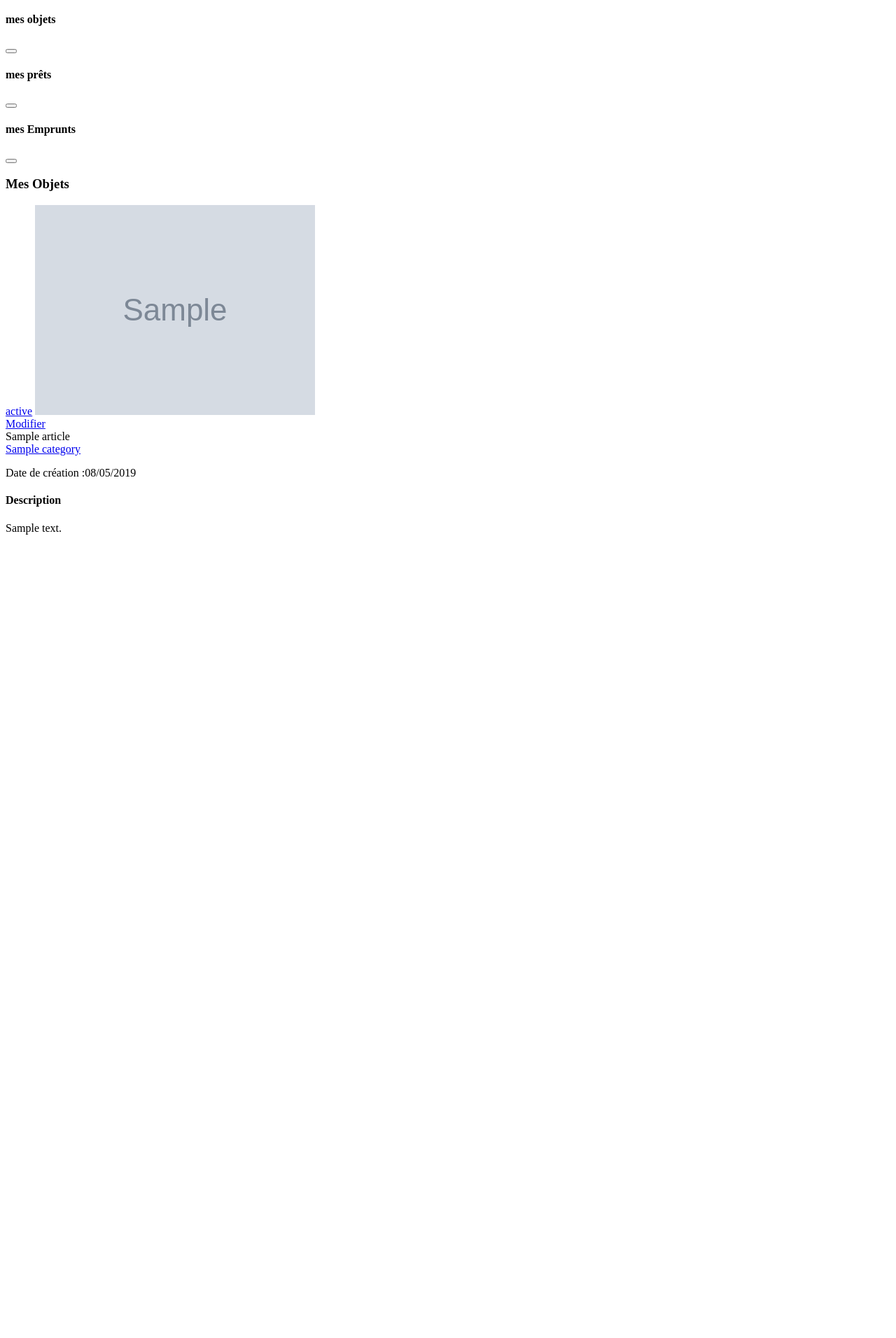
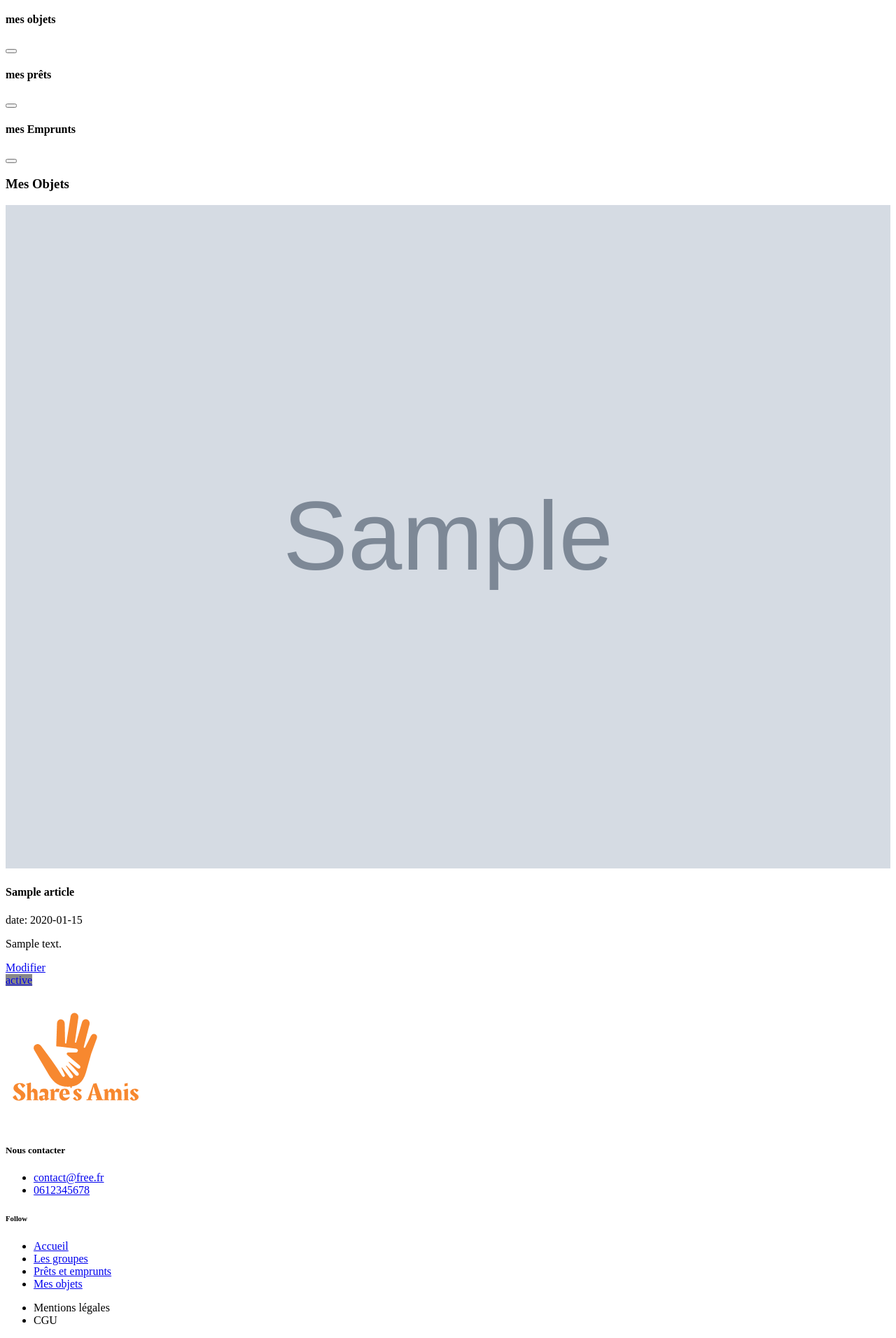
Before and after one commit to nicyann/sharesamis, a Symfony app: template templates/activity/objets.html.twig in a window 1280 px wide. Shown: the part 710-2622 px from the top of the page at 70% size. Before the commit the page ends 1474 px from the top, so only its background shows below. Run offline with Twig, Linux system fonts and the light colour scheme; the template is opened without the code that fills it: most values are stand-ins (such as "Sample title", 1, 10 or a date in 2020); grey boxes marked "Sample" are stand-in pictures; some libraries are stand-ins or nearby versions.

Commit message:
Fin de journée du 14/05/2019

```diff
--- a/config/knp_paginator.yml
+++ b/config/knp_paginator.yml
@@ -8,6 +8,6 @@ knp_paginator:
     filter_field_name: filterField  # filter field query parameter name
     filter_value_name: filterValue  # filter value query parameter name
   template:
-    pagination: '@KnpPaginator/Pagination/materialize_pagination.html.twig' # sliding pagination controls template
+    pagination: '@KnpPaginator/Pagination/sliding.html.twig'     # sliding pagination controls template
     sortable: '@KnpPaginator/Pagination/sortable_link.html.twig' # sort link template
     filtration: '@KnpPaginator/Pagination/filtration.html.twig'  # filters template
--- a/templates/activity/objets.html.twig
+++ b/templates/activity/objets.html.twig
@@ -6,35 +6,49 @@
     <h3 class="p-3 titre-avtivity">Mes Objets</h3>
     <div class="row">
         {% for article in articles %}
-        <div class="card m-3 col-md-4 card-color">
-            <div class="position-relative image-article">
-                <a href="#" class="btn btn-success btn-sm disabled position-absolute " tabindex="-1" role="button"
-                   aria-disabled="true">{{ article.status }}</a>
-                <img class="img-fluid card-img photo-cdr" src="{{ asset('uploads/images/articles/' ~ article.filename) }}"
-                     alt="Image">
-                <div class="text-center">
-                    <a href="#" class="btn btn btn-primary btn-sm disabled position-absolute "
-                       tabindex="-1" role="button" aria-disabled="true">Modifier</a>
+
+            <div class="card text-center col-4 m-2 card-color" >
+                <img class="card-img-top" src="{{ asset('uploads/images/articles/' ~ article.filename) }}" alt="Card image" style="width:100%">
+                <div class="card-body">
+                    <h4 class="card-title">{{ article.name }}</h4>
+                    <p><span>date: </span><span>{{ article.updatedat }}</span>
+                    <p class="card-text">{{ article.description }}</p>
+                    <a href="#" class="btn btn-primary">Modifier</a>
                 </div>
+            <a href="#" class="btn btn-status" style="background-color:{{ article.status.color }}" role="button"
+            aria-disabled="true">{{ article.status }}</a>
             </div>
 
-            <div class="card-body p-2">
 
-                <div class="card-title text-center">{{ article.name }}</div>
-                <div class=" d-flex justify-content-around ligne-btn">
+ {#<div class="card m-3 col-md-4 card-color">#}
+            {#<div class="position-relative image-article">#}
+                {#<a href="#" class="btn btn-success btn-sm disabled position-absolute " tabindex="-1" role="button"#}
+                   {#aria-disabled="true">{{ article.status }}</a>#}
+                {#<img class="img-fluid card-img photo-cdr" src="{{ asset('uploads/images/articles/' ~ article.filename) }}"#}
+                     {#alt="Image">#}
+                {#<div class="text-center">#}
+                    {#<a href="#" class="btn btn btn-primary btn-sm disabled position-absolute "#}
+                       {#tabindex="-1" role="button" aria-disabled="true">Modifier</a>#}
+                {#</div>#}
+            {#</div>#}
 
-                    <a href="#" class="btn btn btn-success btn-sm " role="button">{{ article.category }}</a>
+            {#<div class="card-body p-2">#}
 
-                </div>
-                <p>Date de création :<span>08/05/2019</span></p>
-                <div>
-                    <h4>Description</h4>
-                    <p>{{ article.description }}
-                    </p>
+                {#<div class="card-title text-center">{{ article.name }}</div>#}
+                {#<div class=" d-flex justify-content-around ligne-btn">#}
 
-                </div>
-            </div>
-        </div>
+                    {#<a href="#" class="btn btn btn-success btn-sm " role="button">{{ article.category }}</a>#}
+
+                {#</div>#}
+                {#<p>Date de création :<span>08/05/2019</span></p>#}
+                {#<div>#}
+                    {#<h4>Description</h4>#}
+                    {#<p>{{ article.description }}#}
+                    {#</p>#}
+
+                {#</div>#}
+            {#</div>#}
+        {#</div>#}
         {% endfor %}
     </div>
 
--- a/templates/base.html.twig
+++ b/templates/base.html.twig
@@ -13,12 +13,12 @@
     {% endblock %}
 </head>
 <body>
-<div class="container-fluid">
+<div class="container-fluid p-0">
     <nav class="navbar navbar-expand-lg  custom-nav">
 
         <a class="navbar-brand" href="{{ path('index') }}">
             <div class="logo">
-            <img class="image-logo"src="{{ asset('build/images/logo_sharesamis-final.png') }}">
+                <img class="image-logo" src="{{ asset('build/images/logo_sharesamis-final.png') }}">
             </div>
         </a>
 
@@ -30,17 +30,18 @@
             {% block navbarLeft %}
                 <ul class="navbar-nav ">
                     <li class="nav-item active">
-                    <a class="nav-link color-menu"" href="{{ path('index') }}">Accueil</a>
+                        <a class="nav-link color-menu" href="{{ path('index') }}">Accueil</a>
                     </li>
                     <li class="nav-item">
-                    <a class="nav-link color-menu" {% if current_menu is defined and current_menu == 'groups' %}active{% endif %}"
+                        <a class="nav-link color-menu {% if current_menu is defined and current_menu == 'groups' %}active{% endif %}"
                            href="{{ path('group_share_index') }}">Les groupes</a>
                     </li>
                     <li class="nav-item dropdown show">
                         <a href="#" class="nav-link dropdown-toggle color-menu" data-toggle="dropdown" role="button"
                            aria-haspopup="true" aria-expanded="false">Mes activités </a>
                         <div class="dropdown-menu bg-transparent" aria-labelledby="navbarDropdown ">
-                        <a class="dropdown-item color-menu " href="{{ path('activity_borrow') }}">Prêts et emprunts</a>
+                            <a class="dropdown-item color-menu " href="{{ path('activity_borrow') }}">Prêts et
+                                emprunts</a>
                             <a class="dropdown-item color-menu " href="{{ path('activity_article') }}">Mes objets</a>
                         </div>
 
@@ -49,14 +50,17 @@
                 </ul>
             {% endblock %}
         </div>
-    <div>
         {% block navbarRight %}
-            <ul class="navbar-nav ">
+        <div class="d-flex">
+            <div class="user-connect">
                 {% if app.user %}
-                    <li class="dropdown-item dropdown ">
-
                 <img class="rounded-circle  foto-login"
                      src="{{ asset('uploads/images/users/' ~ app.user.filename ) }}">
+                {% endif %}
+            </div>
+            <ul class="navbar-nav pt-2">
+                {% if app.user %}
+                    <li class="dropdown-item ">
 
                     </li>
                     <li class="nav-item dropdown ">
@@ -95,7 +99,68 @@
         </div>
     </nav>
 </div>
+<div class="container-fluid p-0">
 {% block body %}{% endblock %}
+</div>
+{% block footer %}
+    <div class="container-fluid d-flex row justify-content-around m-0 pt-3 main-footer">
+
+        <img class="image-logo" src="{{ asset('build/images/logo_sharesamis-final.png') }}">
+
+        <div class="footer-contact">
+            <h5>Nous contacter</h5>
+            <ul class="d-flex flex-column pl-0 contact-infos">
+                <li>
+                    <i class="fa fa-envelope"></i>
+                    <a href="mailto:contact@free.fr">contact@free.fr</a>
+                </li>
+                <li>
+                    <i class="fa fa-phone"></i>
+                    <a href="tel:0612345678">0612345678</a>
+                </li>
+            </ul>
+        </div>
+        <div class="text-center footer-follow">
+            <h6>Follow</h6>
+            <div class="d-flex justify-content-around social-icones">
+                <a href="">
+                    <i class="fa fa-facebook-f"></i>
+                </a>
+                <a href="">
+                    <i class="fa fa-twitter"></i>
+                </a>
+                <a href="">
+                    <i class="fa fa-instagram"></i>
+                </a>
+            </div>
+        </div>
+        <div class="footer-nav">
+            <ul>
+                <li>
+                    <a class="" href="{{ path('index') }}">Accueil</a>
+                </li>
+                <li>
+                    <a class="" href="{{ path('group_share_index') }}">Les groupes
+                    </a>
+                </li>
+                <li>
+                    <a class=""href="{{ path('activity_borrow') }}">Prêts et emprunts
+                    </a>
+                </li>
+                <li>
+                    <a class="" href="{{ path('activity_article') }}">Mes objets</a>
+                </li>
+            </ul>
+        </div>
+        <div class="footer-cgu">
+            <ul>
+                <li>Mentions légales</li>
+                <li>CGU</li>
+            </ul>
+        </div>
+    </div>
+
+{% endblock %}
 {% block javascripts %}
     {{ encore_entry_script_tags('app') }}
 
--- a/templates/group_share/show.html.twig
+++ b/templates/group_share/show.html.twig
@@ -55,13 +55,16 @@
                         <div class=" d-flex justify-content-around ligne-btn">
                             <a href="{{ article.user.firstname }}" role="button"
                                class="btn btn-secondary">{{ article.user.firstname }}</a>
-                            <button type="button" class="btn btn-success">Success</button>
                         </div>
                         <p><span>Lorem ipsum dolor sit amet, consectetur adipisicing elit.</span></p>
                     </div>
                 </div>
             {% endfor %}
         </div>
+        {# display navigation #}
+        <div class="navigation">
+            {{ knp_pagination_render(articles) }}
+        </div>
     </div>
 
 
```
Also changed, not shown: assets/css/base.scss (+59 -0 lines), src/Controller/GroupShareController.php (+7 -2 lines), src/Repository/ArticleRepository.php (line endings or trailing spaces). Lines whose indentation alone changed are shown as unchanged.
